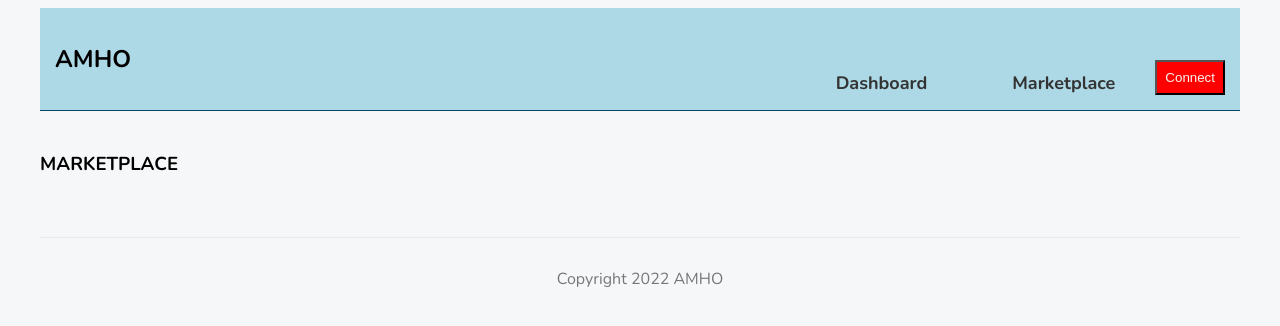
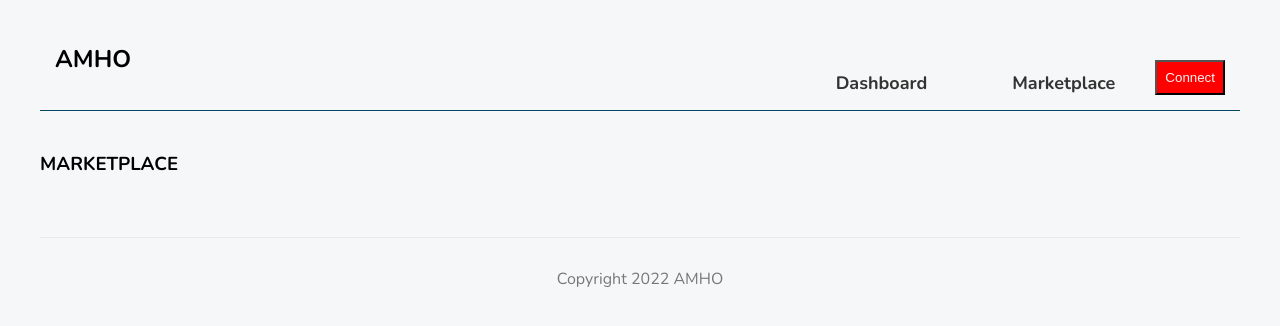
Before and after one commit to supersuperrookie/mvp, a Next.js app in the folder frontend/: page /market in a window 1280 px wide. Shown: the top 326 px of the page. Built offline with nearby package versions, Linux system fonts and the light colour scheme.

Commit message:
removed blue css navbar

```diff
--- a/frontend/components/Navbar.js
+++ b/frontend/components/Navbar.js
@@ -2,7 +2,7 @@ import Link from 'next/link';
 
 const Navbar = () => {
   return (
-    <nav className='' style={{backgroundColor:'lightblue'}}>
+    <nav className='' style={{backgroundColor:''}}>
       <div className="logo">
         <h1>AMHO</h1>
       </div>
--- a/frontend/styles/Home.module.css
+++ b/frontend/styles/Home.module.css
@@ -29,7 +29,7 @@
 }
 
 .title a {
-  color: #0070f3;
+  color: #6fb5ee;
   text-decoration: none;
 }
 
```
